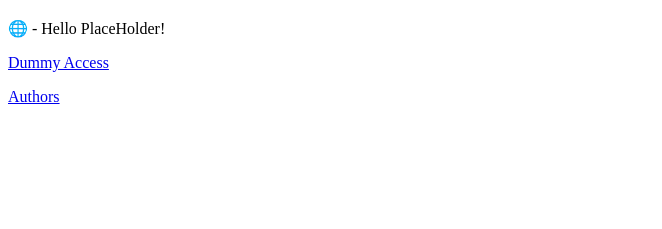
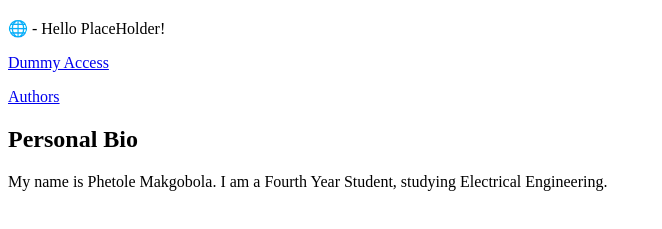
Before and after one commit to PKUltimate-Coder/Lab-1-Testing, a plain HTML site: page index.html in a window 1280 px wide. Shown: the part 61-290 px from the top of the page, without its empty margins (0-662 px from the left). Drawn offline with Linux system fonts and the light colour scheme.

Commit message:
Added personal Bio

```diff
--- a/index.html
+++ b/index.html
@@ -11,5 +11,9 @@
 	</p>
 <p><a href="dummy.html">Dummy Access</a></p>
 <p><a href="author.html">Authors</a></p>
+	<h2>Personal Bio</h2>
+	<p>
+	My name is Phetole Makgobola. I am a Fourth Year Student, studying Electrical Engineering.
+	</p>
 </body>
 </html>
```
